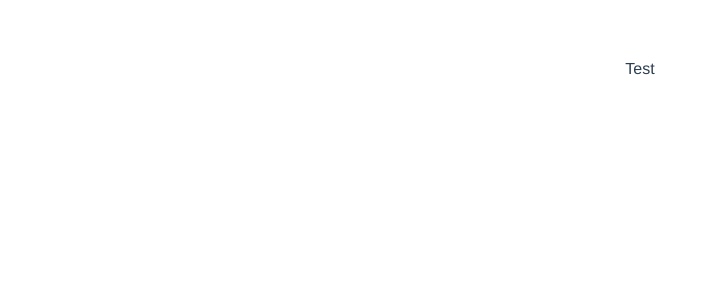
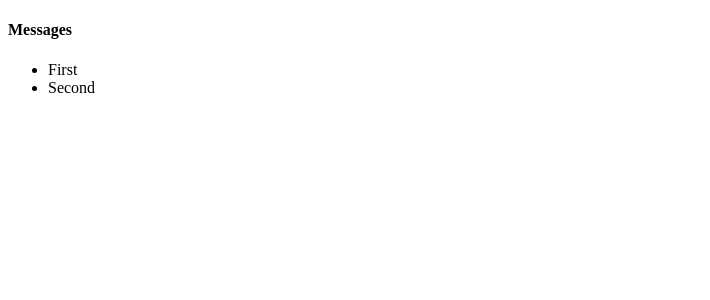
Before and after one commit to Dmitry-White/Vue.js-Playground, a Vue app in the folder vue-node-auth/frontend/: page / in a window 1280 px wide. Shown: the top 300 px of the page, without its empty margins (0-710 px from the left). Built offline with nearby package versions, Linux system fonts and the light colour scheme.

Commit message:
Further cleaning up the setup

```diff
--- a/vue-node-auth/frontend/src/App.vue
+++ b/vue-node-auth/frontend/src/App.vue
@@ -13,14 +13,3 @@
   },
 };
 </script>
-
-<style>
-#app {
-  font-family: Avenir, Helvetica, Arial, sans-serif;
-  -webkit-font-smoothing: antialiased;
-  -moz-osx-font-smoothing: grayscale;
-  text-align: center;
-  color: #2c3e50;
-  margin-top: 60px;
-}
-</style>
--- a/vue-node-auth/frontend/src/components/Messages.vue
+++ b/vue-node-auth/frontend/src/components/Messages.vue
@@ -1,6 +1,10 @@
 <template>
   <div>
-    Test
+    <h4>Messages</h4>
+    <ul>
+      <li>First</li>
+      <li>Second</li>
+    </ul>
   </div>
 </template>
 
```
